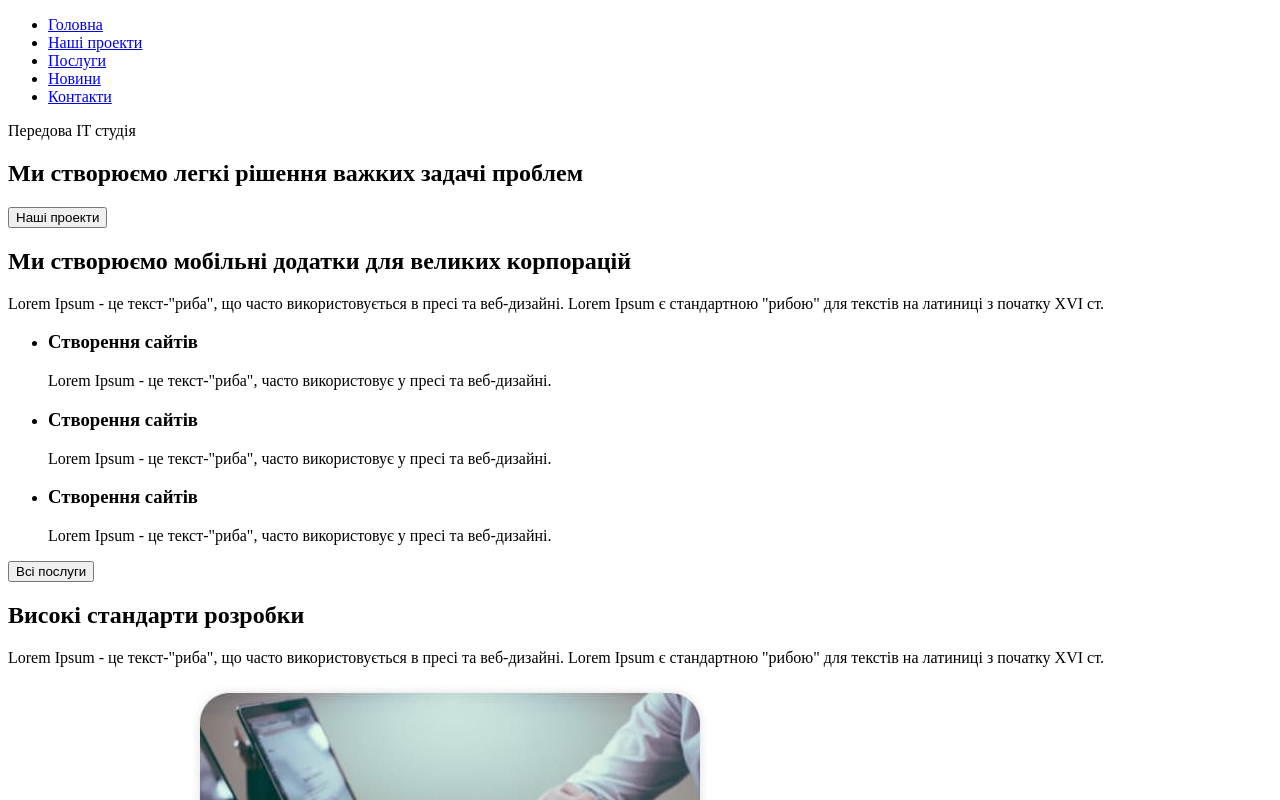
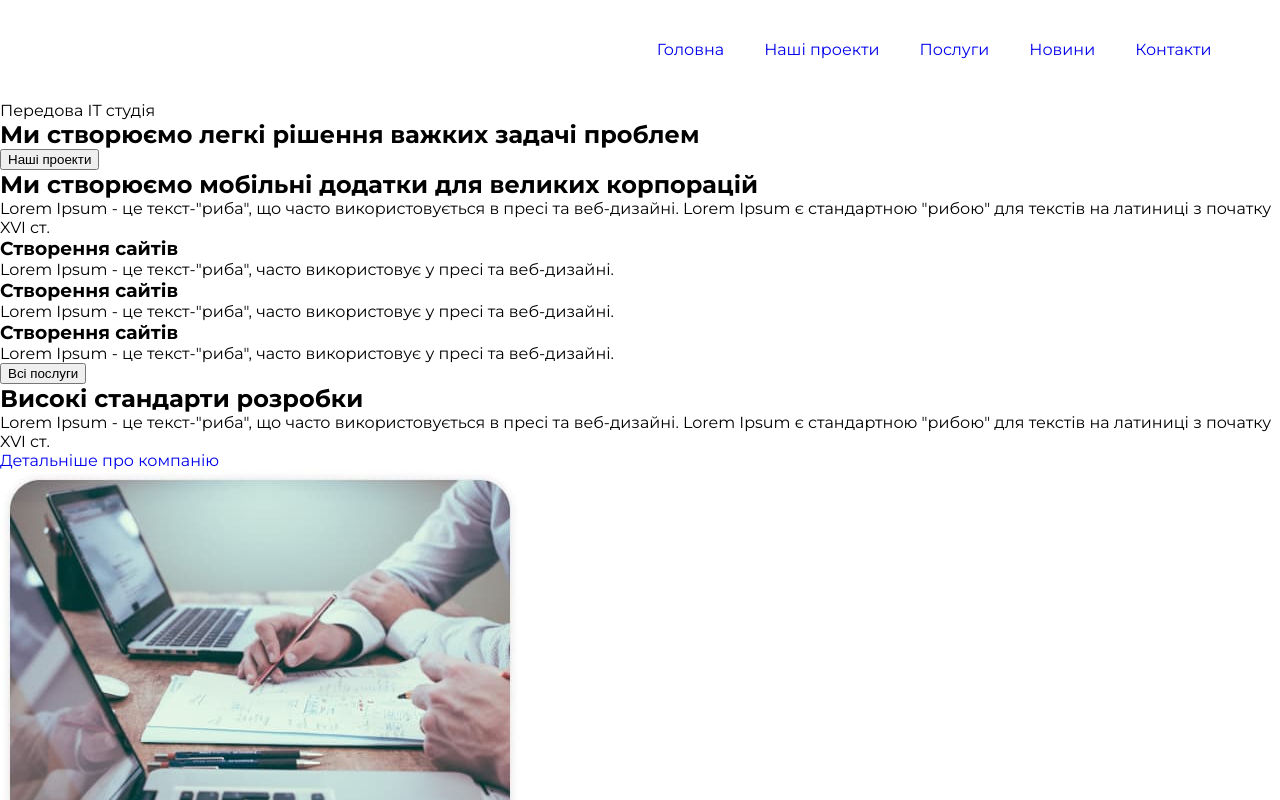
Before and after one commit to ASkypka/team-84, a plain HTML site: page index.html in a window 1280 px wide. Shown: the top 800 px of the page. Drawn offline with Linux system fonts and the light colour scheme.

Commit message:
Add header css

```diff
--- /dev/null
+++ b/css/style.css
@@ -0,0 +1,53 @@
+body {
+    font-family: 'Montserrat', sans-serif;
+    margin: 0;
+}
+
+ul {
+    list-style: none;
+    margin: 0;
+    padding: 0;
+}
+
+a {
+    text-decoration: none;
+}
+
+h1, h2, h3, p {
+    margin: 0;
+}
+
+img {
+    display: block;
+    max-width: 100%;
+    height: auto;
+}
+
+.conteiner {
+    width: 1143px;
+    padding: 0 15px;
+    margin: 0 auto;
+}
+
+.header {
+padding: 40px 0;
+border-bottom: 2px solid #FFFFFF;
+}
+
+.header-nav {
+    display: flex;
+
+}
+
+.header-list {
+    display: flex;
+    margin-left: auto;
+}
+
+.header-item {
+    margin-right: 40px;
+}
+
+.header-item:last-child {
+margin-right: 0;
+}
--- a/index.html
+++ b/index.html
@@ -5,18 +5,24 @@
     <meta http-equiv="X-UA-Compatible" content="IE=edge" />
     <meta name="viewport" content="width=device-width, initial-scale=1.0" />
     <title>IT-студія</title>
+    <link rel="preconnect" href="https://fonts.googleapis.com">
+    <link rel="preconnect" href="https://fonts.gstatic.com" crossorigin>
+    <link href="https://fonts.googleapis.com/css2?family=Montserrat:wght@400;500;600;700;800&display=swap" rel="stylesheet">
+    <link rel="stylesheet" href="./css/style.css" />
   </head>
   <body>
-    <header>
-      <nav>
-        <ul>
-          <li><a href="№">Головна</a></li>
-          <li><a href="№">Наші проекти</a></li>
-          <li><a href="№">Послуги</a></li>
-          <li><a href="№">Новини</a></li>
-          <li><a href="№">Контакти</a></li>
-        </ul>
-      </nav>
+    <header class="header">
+<div class="conteiner">
+  <nav class="header-nav">
+  <ul class="header-list">
+    <li class="header-item"><a href="№" class="header-link">Головна</a></li>
+    <li class="header-item"><a href="№" class="header-link">Наші проекти</a></li>
+    <li class="header-item"><a href="№" class="header-link">Послуги</a></li>
+    <li class="header-item"><a href="№" class="header-link">Новини</a></li>
+    <li class="header-item"><a href="№" class="header-link">Контакти</a></li>
+  </ul>
+</nav>
+</div>
     </header>
     <main>
       <!--Hero-->
```
